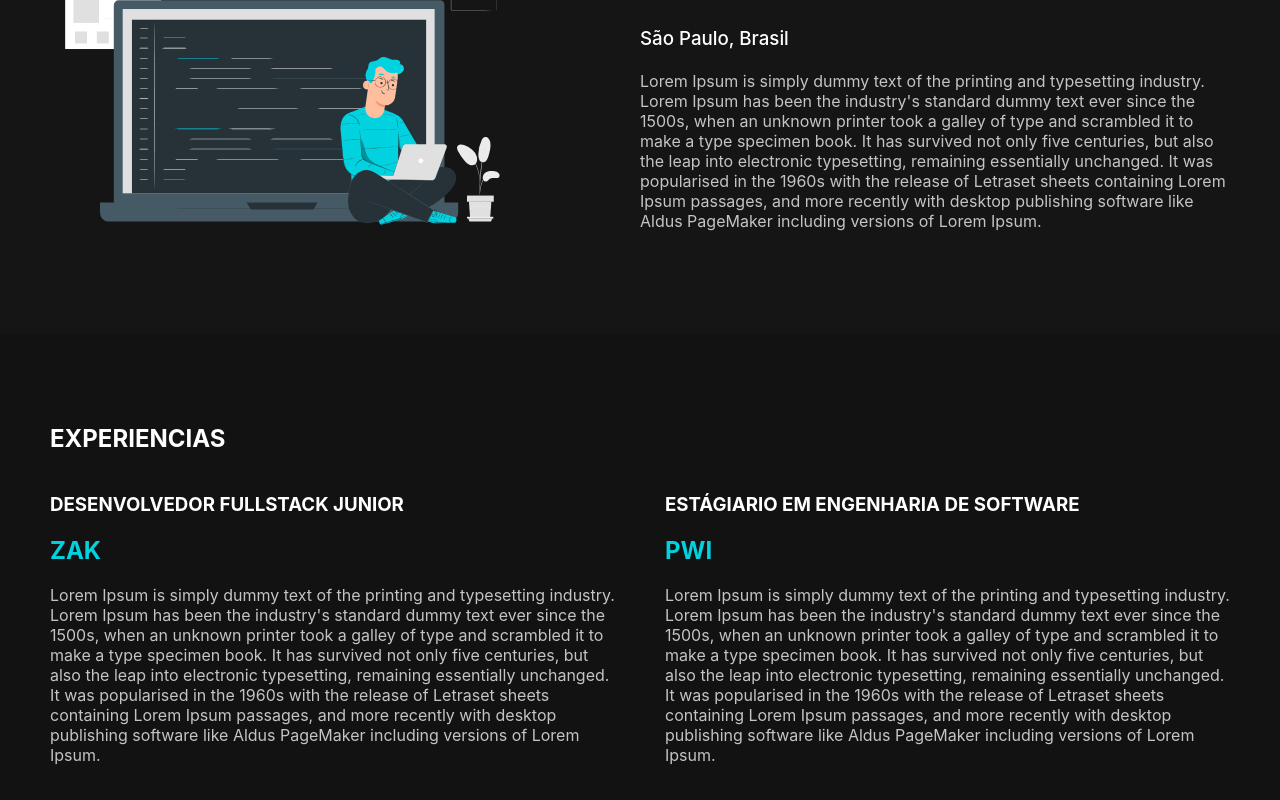
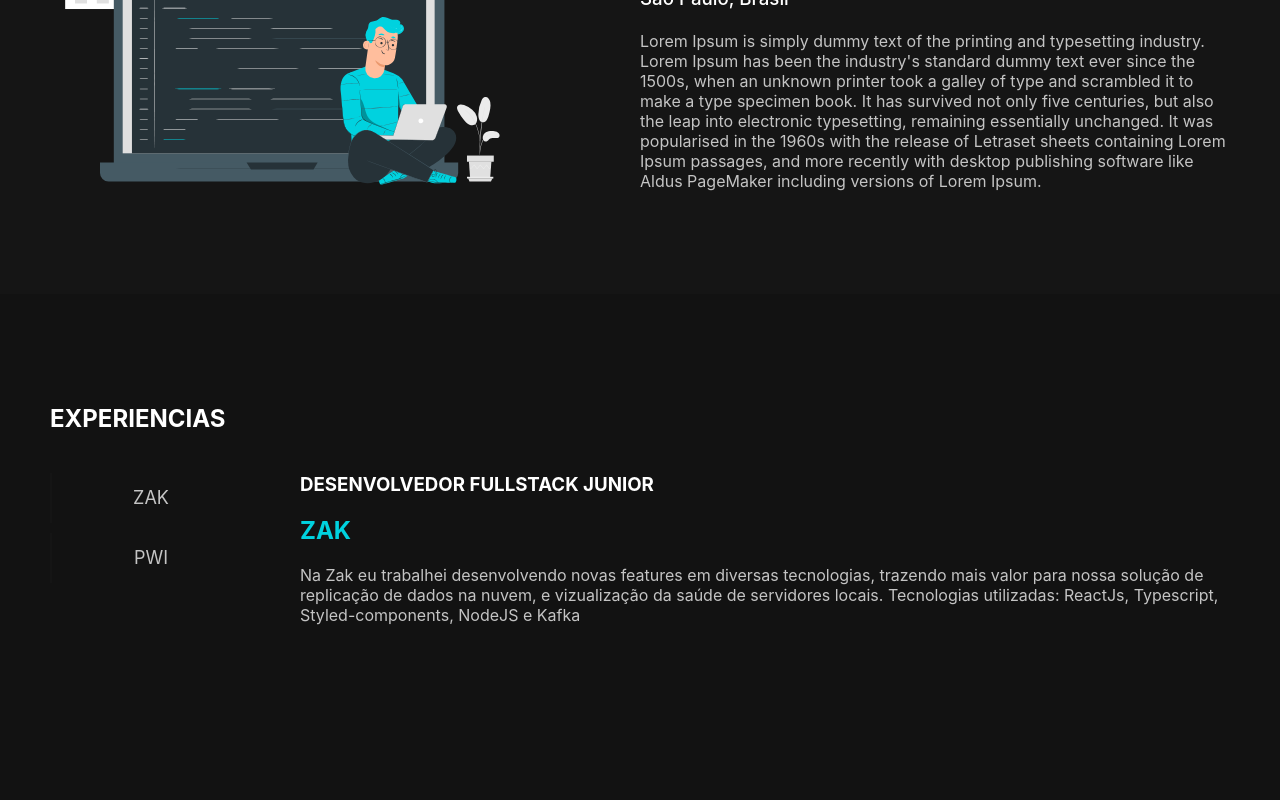
Before and after one commit to KevinAlvss/portfolio2022, a React (Create React App) app: page / in a window 1280 px wide. Shown: the part 786-1586 px from the top of the page. After the commit the page ends 1480 px from the top, so only its background shows below. Built offline with nearby package versions, Linux system fonts and the light colour scheme.

Commit message:
experiences updated

```diff
--- a/src/components/Experiences/index.tsx
+++ b/src/components/Experiences/index.tsx
@@ -1,52 +1,65 @@
+import { useEffect, useState } from "react";
 import {
   Container,
   Content,
   Title,
   ExperiencesBox,
   Experience,
+  InterpriseBox,
+  InterpriseButton,
   ExperienceTitle,
   ExperienceInterprise,
   ExperienceDescription,
 } from "./styles";
 
 export function Experiences() {
+  const [experienceTitle, setExperienceTitle] = useState("");
+  const [experienceInterprise, setExperienceInterprise] = useState("");
+  const [experienceDescription, setExperienceDescription] = useState("");
+
+  function handleExperience(interprise: string) {
+    switch (interprise) {
+      case "zak":
+        setExperienceTitle("Desenvolvedor Fullstack Junior");
+        setExperienceInterprise(interprise.toUpperCase());
+        setExperienceDescription(
+          "Na Zak eu trabalhei desenvolvendo novas features em diversas tecnologias, trazendo mais valor para nossa solução de replicação de dados na nuvem, e vizualização da saúde de servidores locais. Tecnologias utilizadas: ReactJs, Typescript, Styled-components, NodeJS e Kafka"
+        );
+        break;
+      case "pwi":
+        setExperienceTitle("Estágiario em engenharia de software");
+        setExperienceInterprise(interprise.toUpperCase());
+        setExperienceDescription(
+          "Desenvolvimentos de novas features para um ERP utilizado por laboratórios opticos, usando tecnologias como: React Native, JavaScript, SQL Server, C#, HTML, CSS"
+        );
+        break;
+    }
+  }
+
+  useEffect(() => {
+    handleExperience("zak");
+  }, []);
+
   return (
     <Container>
       <Content>
         <Title>Experiencias</Title>
         <ExperiencesBox>
           <Experience>
-            <ExperienceTitle>Desenvolvedor Fullstack Junior</ExperienceTitle>
-            <ExperienceInterprise>ZAK</ExperienceInterprise>
-            <ExperienceDescription>
-              Lorem Ipsum is simply dummy text of the printing and typesetting
-              industry. Lorem Ipsum has been the industry's standard dummy text
-              ever since the 1500s, when an unknown printer took a galley of
-              type and scrambled it to make a type specimen book. It has
-              survived not only five centuries, but also the leap into
-              electronic typesetting, remaining essentially unchanged. It was
-              popularised in the 1960s with the release of Letraset sheets
-              containing Lorem Ipsum passages, and more recently with desktop
-              publishing software like Aldus PageMaker including versions of
-              Lorem Ipsum.
-            </ExperienceDescription>
+            <InterpriseBox>
+              <InterpriseButton onClick={() => handleExperience("zak")}>
+                ZAK
+              </InterpriseButton>
+              <InterpriseButton onClick={() => handleExperience("pwi")}>
+                PWI
+              </InterpriseButton>
+            </InterpriseBox>
           </Experience>
           <Experience>
-            <ExperienceTitle>
-              Estágiario em engenharia de software
-            </ExperienceTitle>
-            <ExperienceInterprise>PWI</ExperienceInterprise>
+            <ExperienceTitle>{experienceTitle}</ExperienceTitle>
+            <ExperienceInterprise>{experienceInterprise}</ExperienceInterprise>
             <ExperienceDescription>
-              Lorem Ipsum is simply dummy text of the printing and typesetting
-              industry. Lorem Ipsum has been the industry's standard dummy text
-              ever since the 1500s, when an unknown printer took a galley of
-              type and scrambled it to make a type specimen book. It has
-              survived not only five centuries, but also the leap into
-              electronic typesetting, remaining essentially unchanged. It was
-              popularised in the 1960s with the release of Letraset sheets
-              containing Lorem Ipsum passages, and more recently with desktop
-              publishing software like Aldus PageMaker including versions of
-              Lorem Ipsum.
+              {experienceDescription}
             </ExperienceDescription>
           </Experience>
         </ExperiencesBox>
--- a/src/components/Experiences/styles.ts
+++ b/src/components/Experiences/styles.ts
@@ -1,7 +1,7 @@
 import styled from "styled-components";
 
 export const Container = styled.div`
-  height: 60vh;
+  height: 50vh;
   width: 100%;
   display: flex;
   align-items: center;
@@ -35,6 +35,28 @@ export const Experience = styled.div`
   gap: 20px;
 `;
 
+export const InterpriseBox = styled.div`
+  display: flex;
+  flex-direction: column;
+  gap: 10px;
+`;
+
+export const InterpriseButton = styled.button`
+  background-color: transparent;
+  border: none;
+  color: #c4c4c4;
+  width: 200px;
+  height: 50px;
+  font-size: 18px;
+  cursor: pointer;
+  border-left: 2px solid #151515;
+
+  &:hover {
+    background-color: #151515;
+    border-left: 2px solid #00d2df;
+  }
+`;
+
 export const ExperienceTitle = styled.h3`
   text-transform: uppercase;
 `;
--- a/src/components/Presentation/styles.ts
+++ b/src/components/Presentation/styles.ts
@@ -3,7 +3,7 @@ import polygon from "../../assets/polygon.svg";
 
 export const Container = styled.div`
   width: 100%;
-  height: 80vh;
+  height: 75vh;
 `;
 
 export const Content = styled.div`
```
